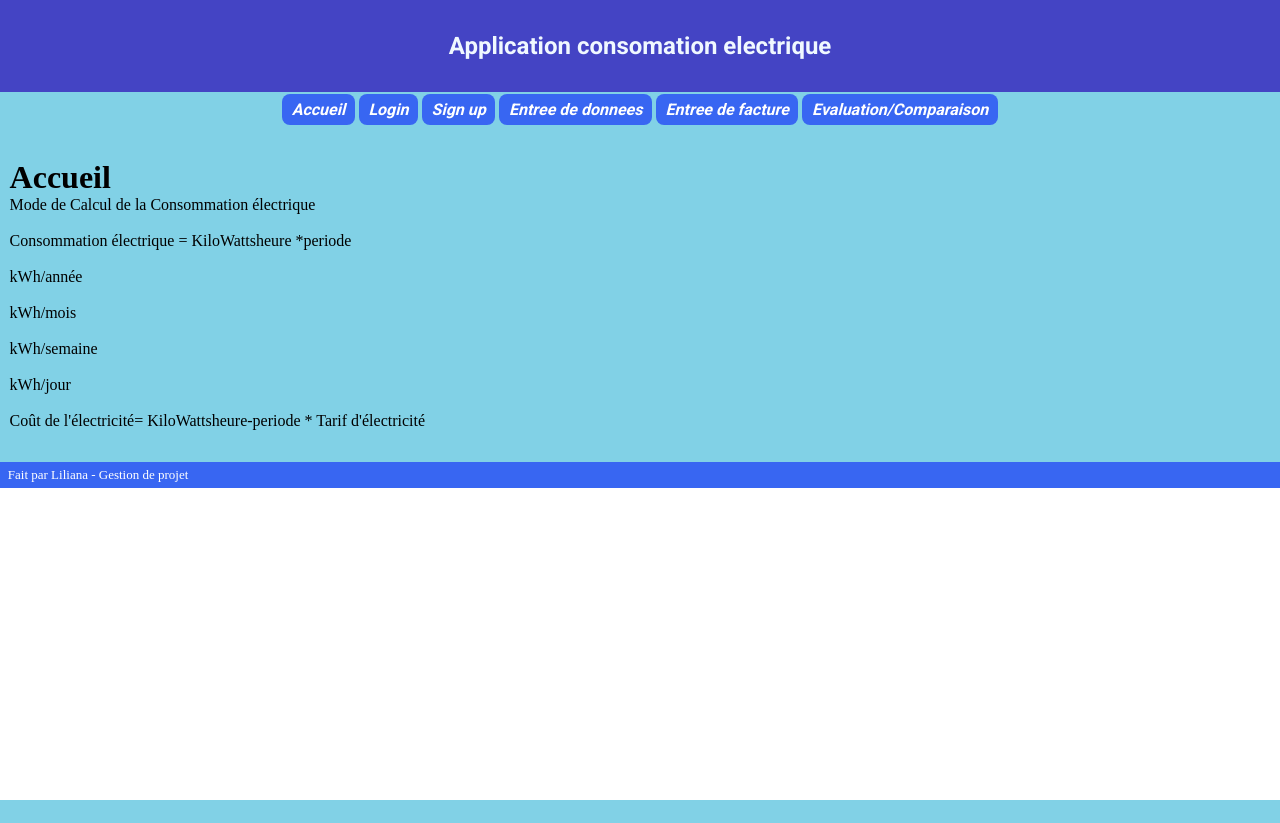
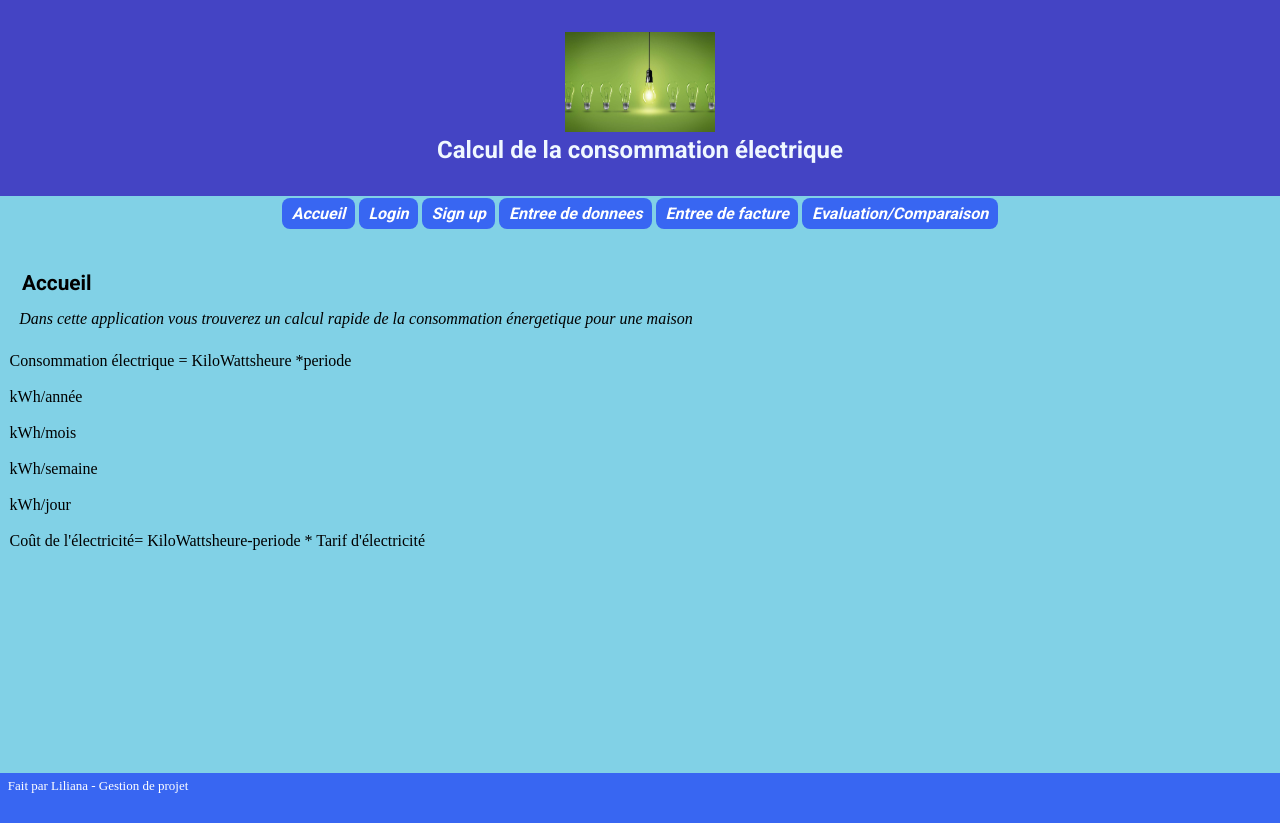
Before and after one commit to LROM/calculconsommationelectrique, a PHP site: page /index.php in a window 1280 px wide. Before the commit the page ends 800 px from the top, so only its background shows below. Run offline with PHP 8.4, Linux system fonts and the light colour scheme.

Commit message:
set form style, add header image, force footer to bottom of page

```diff
--- a/index.php
+++ b/index.php
@@ -25,7 +25,10 @@
 
             <div class="container">
                 <h1>Accueil</h1>
-                <h>Mode de Calcul de la Consommation électrique</h>
+
+                <p class=paragraphe>
+                    Dans cette application vous trouverez un calcul rapide de la consommation énergetique pour une maison
+                </p>
                         <form action = "form_index">
                                     <br>
                                     <span class="details">Consommation électrique = KiloWattsheure *periode</span>
--- a/login.php
+++ b/login.php
@@ -23,9 +23,9 @@
             ?>
 
     <div class="container">
-    <h1>Login</h1>
+
         <form class="form">
-
+        <h1>Login</h1>
                      <!-- <p class "form_paragraph"> New user <a href="#" class="form_link">Register</a></p>-->
                   <div class="form_container">
                       <!--<div class="form_group">
--- a/mystyle.css
+++ b/mystyle.css
@@ -40,6 +40,7 @@
 .container{
     background: #81d1e6;
     padding: 2em .6em;
+    min-height: calc(74vh - 50px);
 }
 
 .footer{
@@ -47,6 +48,18 @@
     background: #3866f2;
     color:#fff;
     padding: .4em .6em;
+    height: 50px;
+}
+
+h1{
+    font-family:  'Roboto', sans-serif;
+    font-size: 1.3rem;
+    padding: .4em .6em;
+}
+
+.paragraphe{
+    padding: .4em .6em;
+    font-style: italic;
 }
 /*
 body{
@@ -59,7 +72,7 @@ body{
     min-height: 100vh;
 
 }
-
+*/
 .form{
     background-color: #fff;
     margin:auto;
@@ -156,6 +169,3 @@ body{
         font-size:1.8rem;
     }
 }
-
-
-*/
--- a/section/header.php
+++ b/section/header.php
@@ -1,4 +1,5 @@
 
 <div class ="header" >
-    <h2>Application consomation electrique</h2>
+    <img src="images/image.jpg" alt="Ampoules" width="150" height="100">
+    <h2>Calcul de la consommation électrique</h2>
 </div>
--- a/sign_up.php
+++ b/sign_up.php
@@ -22,9 +22,9 @@
 
 
     <div class="container">
-    <h1>Sign up</h1>
+
       <form class="form">
-
+      <h1>Sign up</h1>
                       <!--<p class "form_paragraph"> New user <a href="#" class="form_link">Sign up</a></p>-->
 
                   <div class="form_container">
```
Also changed, not shown: images/image.jpg (added).
